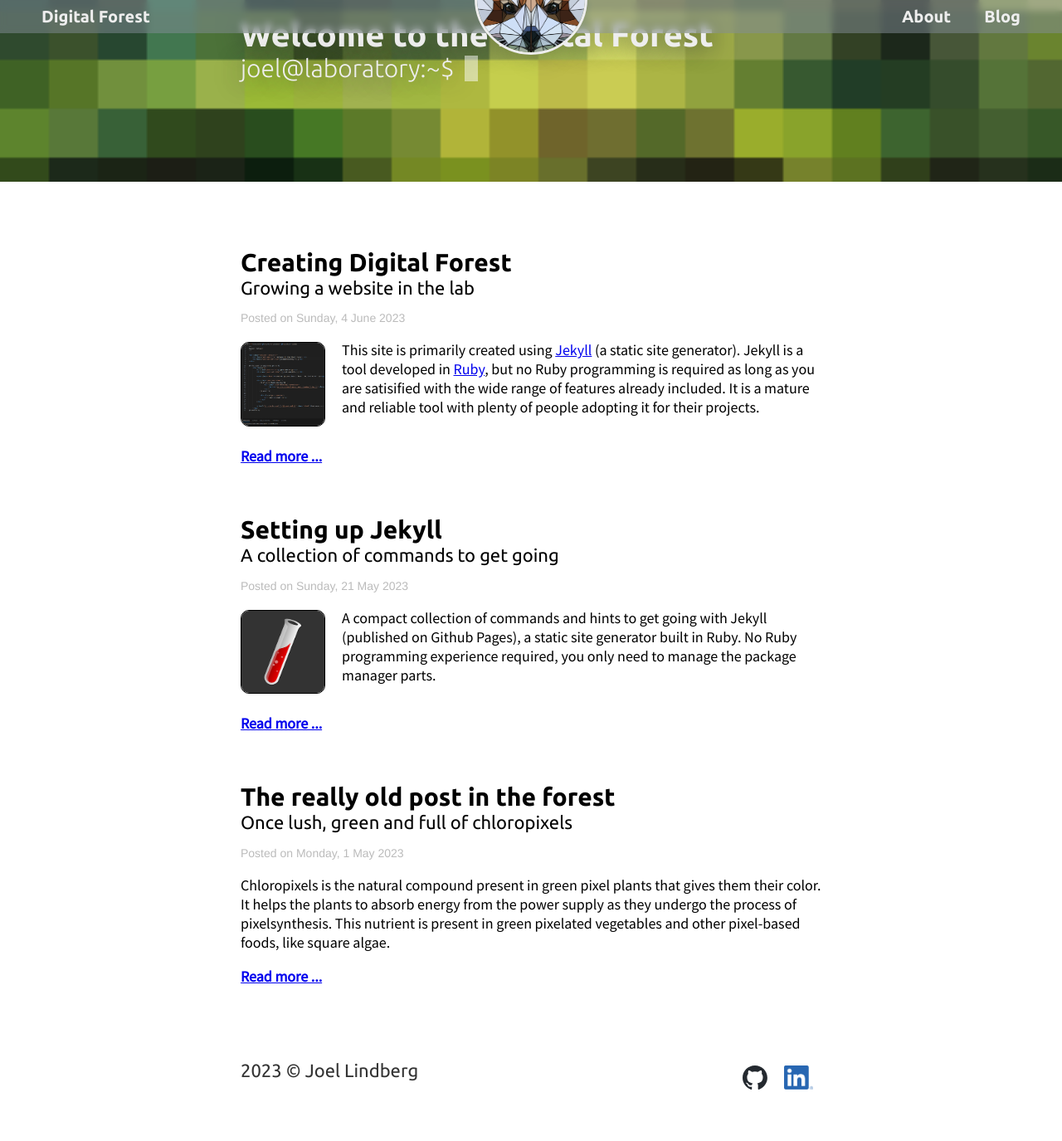
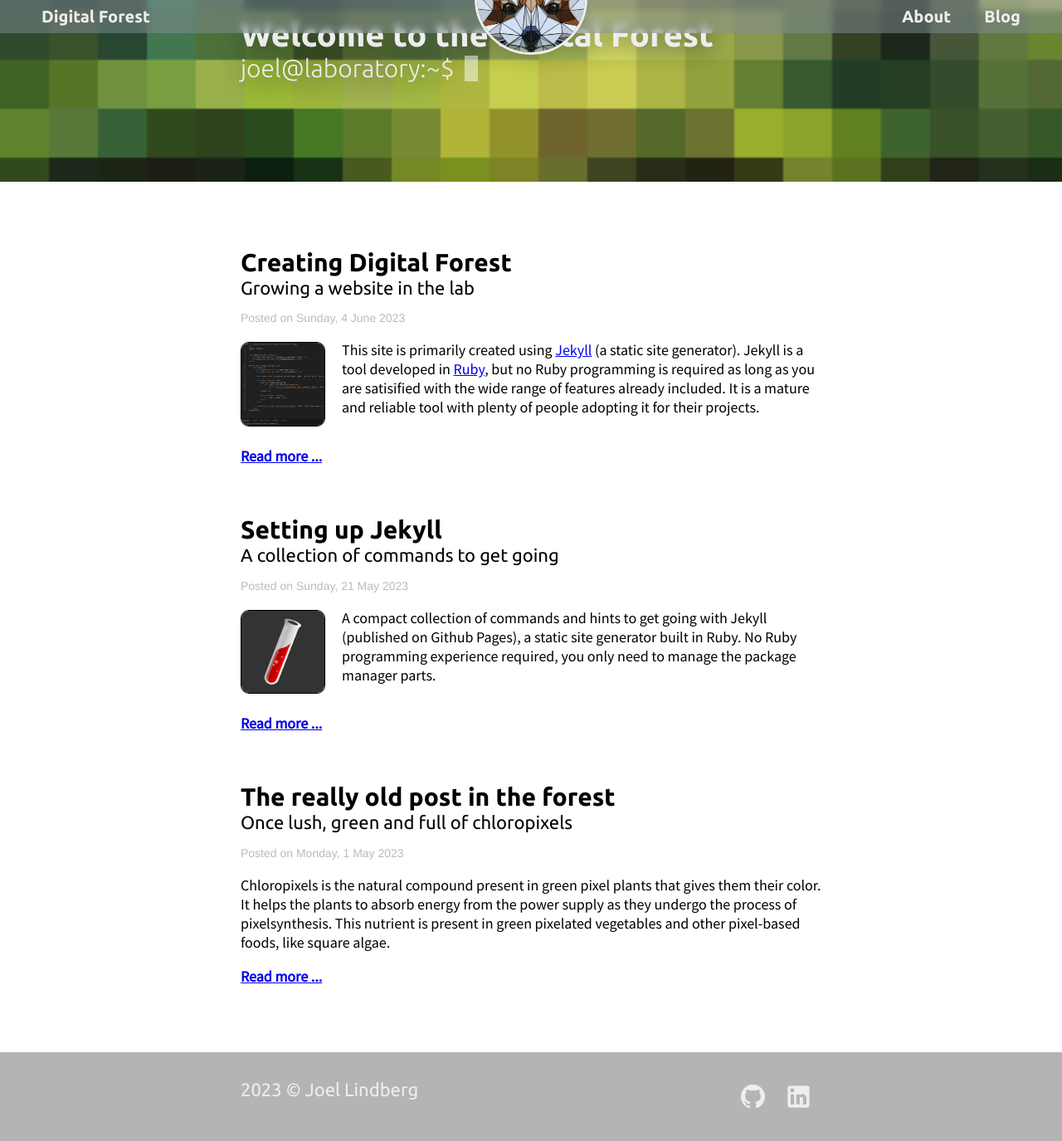
Before and after one commit to JoelLindberg/digital-forest, a Jekyll site: the page built from index.html, in a window 1280 px wide and 1400 px high, scrolled down 81 px. Shown: the top 1375 px of the window at 83% size. Built offline with Jekyll 4.4.1, drawn with Linux system fonts in a browser that asks for light colours; the list of posts is cut into pages by our own code.

Commit message:
Updated footer

```diff
--- a/_includes/footer.html
+++ b/_includes/footer.html
@@ -1,6 +1,15 @@
+<h3>2023 © Joel Lindberg</h3>
 
-    <h3>2023 © Joel Lindberg</h3>
-    <ul class="footer-items">
-        <li class="footer-item"><a href="https://www.github.com/JoelLindberg"><img src="{{ site.baseurl }}/assets/img/github-mark.svg" width="30px"/></a></li>
-        <li class="footer-item"><a href="https://www.linkedin.com/in/joeltnlindberg"><img src="{{ site.baseurl }}/assets/img/linkedin-logo-icon.png" width="35px"/></a></li>
-    </ul>
+<ul class="footer-items">
+    <li class="footer-item footer-icon">
+        <a href="https://www.github.com/JoelLindberg">
+            <svg xmlns="http://www.w3.org/2000/svg" viewBox="0 0 24 24"><title>Contact Joel on Github</title><path d="M12,2A10,10 0 0,0 2,12C2,16.42 4.87,20.17 8.84,21.5C9.34,21.58 9.5,21.27 9.5,21C9.5,20.77 9.5,20.14 9.5,19.31C6.73,19.91 6.14,17.97 6.14,17.97C5.68,16.81 5.03,16.5 5.03,16.5C4.12,15.88 5.1,15.9 5.1,15.9C6.1,15.97 6.63,16.93 6.63,16.93C7.5,18.45 8.97,18 9.54,17.76C9.63,17.11 9.89,16.67 10.17,16.42C7.95,16.17 5.62,15.31 5.62,11.5C5.62,10.39 6,9.5 6.65,8.79C6.55,8.54 6.2,7.5 6.75,6.15C6.75,6.15 7.59,5.88 9.5,7.17C10.29,6.95 11.15,6.84 12,6.84C12.85,6.84 13.71,6.95 14.5,7.17C16.41,5.88 17.25,6.15 17.25,6.15C17.8,7.5 17.45,8.54 17.35,8.79C18,9.5 18.38,10.39 18.38,11.5C18.38,15.32 16.04,16.16 13.81,16.41C14.17,16.72 14.5,17.33 14.5,18.26C14.5,19.6 14.5,20.68 14.5,21C14.5,21.27 14.66,21.59 15.17,21.5C19.14,20.16 22,16.42 22,12A10,10 0 0,0 12,2Z" /></svg>
+        </a>
+    </li>
+
+    <li class="footer-item footer-icon">
+        <a href="https://www.linkedin.com/in/joeltnlindberg">
+            <svg width="35px" xmlns="http://www.w3.org/2000/svg" viewBox="0 0 24 24"><title>Contact Joel on Linkedin</title><path d="M19 3A2 2 0 0 1 21 5V19A2 2 0 0 1 19 21H5A2 2 0 0 1 3 19V5A2 2 0 0 1 5 3H19M18.5 18.5V13.2A3.26 3.26 0 0 0 15.24 9.94C14.39 9.94 13.4 10.46 12.92 11.24V10.13H10.13V18.5H12.92V13.57C12.92 12.8 13.54 12.17 14.31 12.17A1.4 1.4 0 0 1 15.71 13.57V18.5H18.5M6.88 8.56A1.68 1.68 0 0 0 8.56 6.88C8.56 5.95 7.81 5.19 6.88 5.19A1.69 1.69 0 0 0 5.19 6.88C5.19 7.81 5.95 8.56 6.88 8.56M8.27 18.5V10.13H5.5V18.5H8.27Z" /></svg>
+        </a>
+    </li>
+</ul>
--- a/assets/css/styles.css
+++ b/assets/css/styles.css
@@ -10,8 +10,8 @@
     --header-text: #eee;
     --content-background: #fff;
 
-    --footer-background: #fff;
-    --footer-color: #333;
+    --footer-background: #b4b4b4;
+    --footer-color: #eee;
     --footer-font-size: 20px;
 
     --text-font: Helvetica, sans-serif;
@@ -33,7 +33,7 @@
 
 
 html, body {
-    background-color: var(--background);
+    background-color: var(--footer-background);
     margin:0;
     font-family: var(--text-font);
     font-weight: bold;
@@ -213,6 +213,10 @@ header a:hover {
 
 
 /* -------- MAIN -------- */
+main {
+    background-color: var(--content-background);
+}
+
 .content {
     background-color: var(--content-background);
     grid-template-columns: 1fr;
@@ -235,7 +239,7 @@ footer h3 {
 
 .footer-container {
     grid-template-columns: 1fr;
-    margin: 0px auto 40px auto;
+    margin: 20px auto 40px auto;
     width: var(--pixel-width);
     display: flex;
     align-items: center;
@@ -252,8 +256,19 @@ footer h3 {
     padding: 0px 10px;
 }
 
+/*
 .footer a:hover {
     background-color: rgba(224, 224, 224, 1);
+}
+*/
+
+.footer-icon {
+    fill: var(--footer-color);
+    width: 35px;
+}
+
+.footer-icon:hover {
+    fill: #777;
 }
 
 
@@ -303,7 +318,7 @@ code {
 }
 
 hr {
-    border: 1px solid #e7e7e7;
+    border: 1px solid #1f291e;
 }
 
 .link-light {
```
Also changed, not shown: _layouts/default.html (line endings or trailing spaces).
